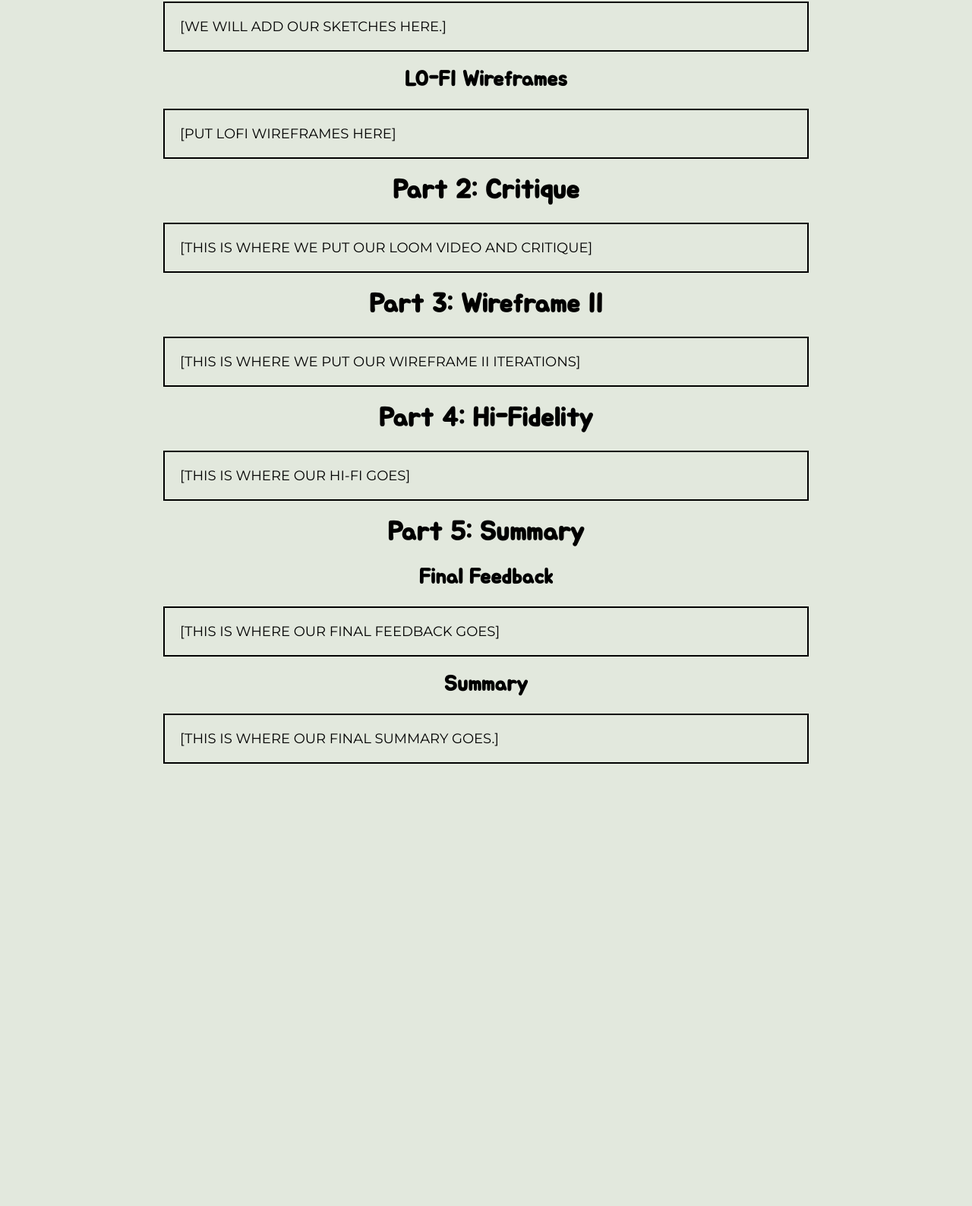
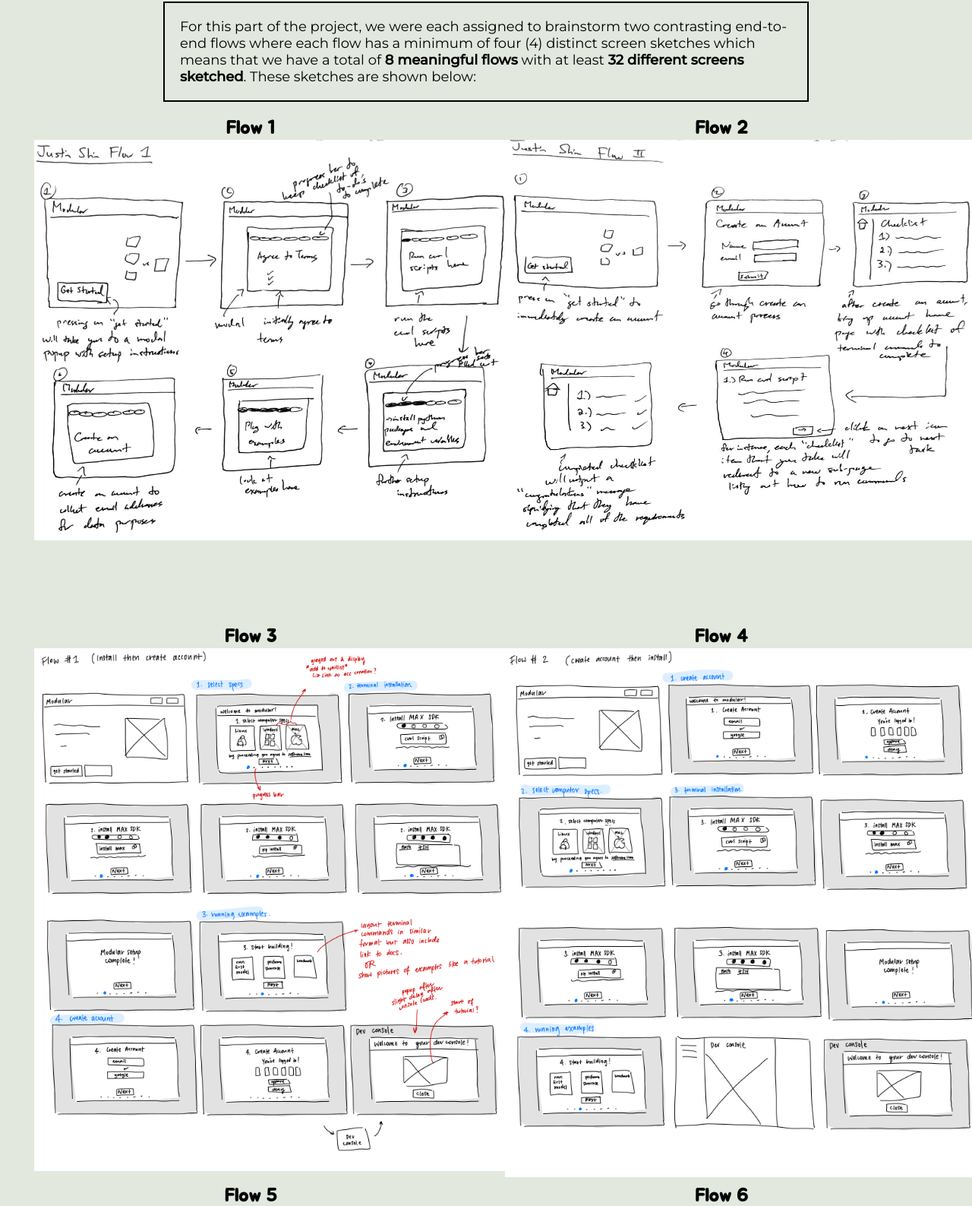
Before and after one commit to justinshin6/iterative-design-handin, a plain HTML site: page index.html in a window 1280 px wide. Shown: the part 617-2204 px from the top of the page at 76% size. Before the commit the page ends 1642 px from the top, so only its background shows below. Drawn offline with Linux system fonts and the light colour scheme; a web font is replaced by a local one.

Commit message:
added sketches

```diff
--- a/index.html
+++ b/index.html
@@ -53,7 +53,6 @@
         <div class="context-paragraph">
             <p >[DEFINE THE PROBLEM OF MODULAR HERE]
             </p>
-
         </div>
 
 
@@ -66,8 +65,61 @@
 
         <div class="context-paragraph">
             <p>
-                [WE WILL ADD OUR SKETCHES HERE.]
-                </p>
+                For this part of the project, we were each assigned to brainstorm two contrasting end-to-end flows where each flow has a minimum
+                of four (4) distinct screen sketches which means that we have a total of <span class="bold">8 meaningful flows</span> with at
+                least <span class="bold">32 different screens sketched</span>. These sketches are shown below:
+            </p>
+        </div>
+
+        <!-- JUSTIN SKETCHES -->
+        <div class="websites-contain">
+            <div class="web-img">
+                <h1>Flow 1</h1>
+                <img src="assets/sketches/justin-flow1.png" alt="justin-flow-1">
+            </div>
+            <div class="web-img">
+                <h1>Flow 2</h1>
+                <img src="assets/sketches/justin-flow2.png" alt="justin-flow-2">
+            </div>
+        </div>
+
+        <!-- CHARLENE SKETCHES -->
+        <div class="websites-contain">
+            <div class="web-img">
+                <h1>Flow 3</h1>
+                <img src="assets/sketches/charlene-flow1a.png" alt="charlene-flow-1a">
+                <img src="assets/sketches/charlene-flow1b.png" alt="charlene-flow-1b">
+            </div>
+            <div class="web-img">
+                <h1>Flow 4</h1>
+                <img src="assets/sketches/charlene-flow2a.png" alt="charlene-flow-2a">
+                <img src="assets/sketches/charlene-flow2b.png" alt="charlene-flow-2b">
+            </div>
+        </div>
+
+        <!-- ALLEN SKETCHES -->
+        <div class="websites-contain">
+            <div class="web-img">
+                <h1>Flow 5</h1>
+                <img src="assets/sketches/allen-flow1a.png" alt="allen-flow-1a">
+                <img src="assets/sketches/allen-flow1b.png" alt="allen-flow-1b">
+            </div>
+            <div class="web-img">
+                <h1>Flow 6</h1>
+                <img src="assets/sketches/allen-flow2.png" alt="allen-flow-2">
+            </div>
+        </div>
+
+        <!-- GABY SKETCHES -->
+        <div class="websites-contain">
+            <div class="web-img">
+                <h1>Flow 7</h1>
+                <img src="assets/sketches/gaby-flow1.png" alt="gaby-flow-1">
+            </div>
+            <div class="web-img">
+                <h1>Flow 8</h1>
+                <img src="assets/gaby-flow2.png" alt="gaby-flow-2">
+            </div>
         </div>
 
 
--- a/style.css
+++ b/style.css
@@ -118,18 +118,13 @@ p {
     flex-direction: row;
     justify-content: center;
     text-align: center;
-    margin: 10px 10px;
+    margin: 10px 0px;
+
     img {
         width: 650px;
         margin: 0 25px;
+        max-height: 80%;
     }
-}
-
-.web-img {
-    max-width: 100%;
-    max-height: 80%;
-    width: auto;
-    height: auto;
 }
 
 .lof-list {
@@ -202,3 +197,7 @@ a:hover {
 .italicize {
     font-style: italic;
 }
+
+.bold {
+    font-weight: bold;
+}
```
Also changed, not shown: assets/sketches/allen-flow1a.png (added), assets/sketches/allen-flow1b.png (added), assets/sketches/allen-flow2.png (added), assets/sketches/charlene-flow1a.png (added), assets/sketches/charlene-flow1b.png (added), assets/sketches/charlene-flow2a.png (added), assets/sketches/charlene-flow2b.png (added), assets/sketches/gaby-flow1.png (added), assets/sketches/justin-flow1.png (added), assets/sketches/justin-flow2.png (added), 2 other files.
